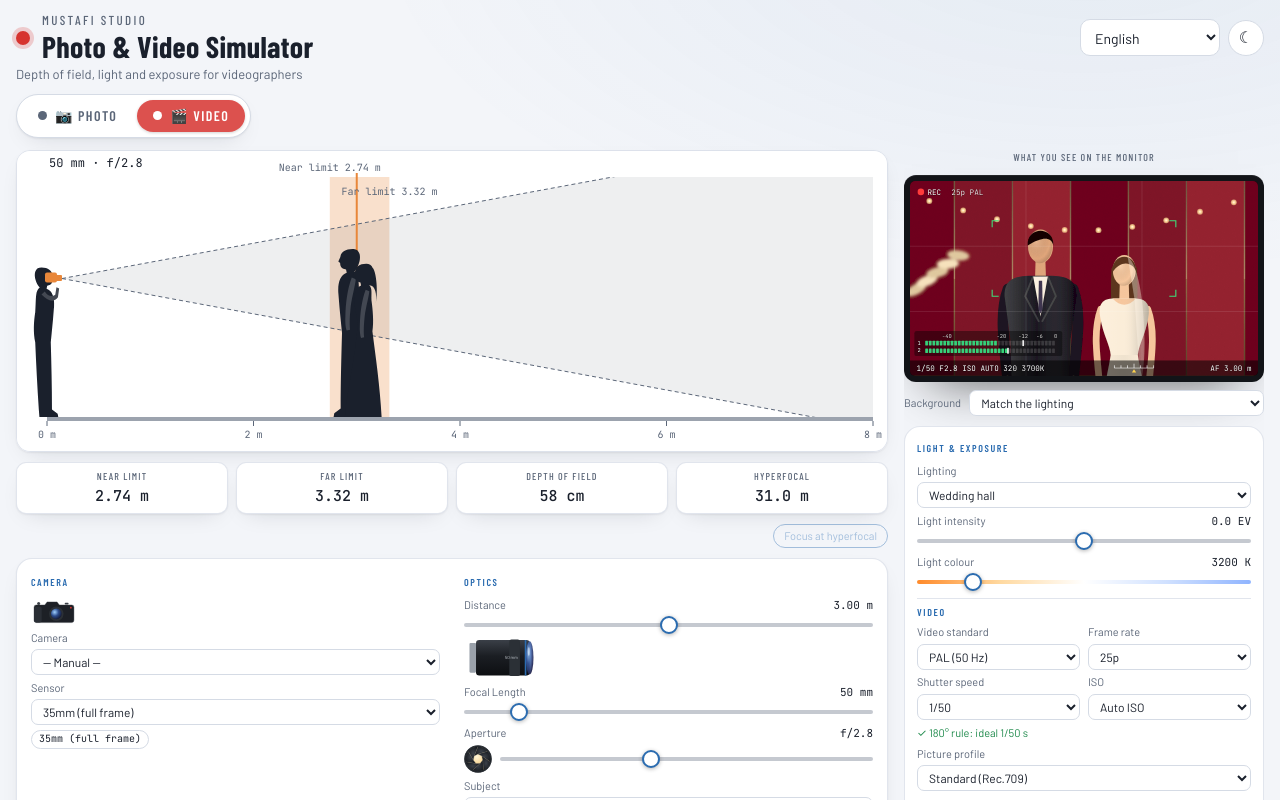
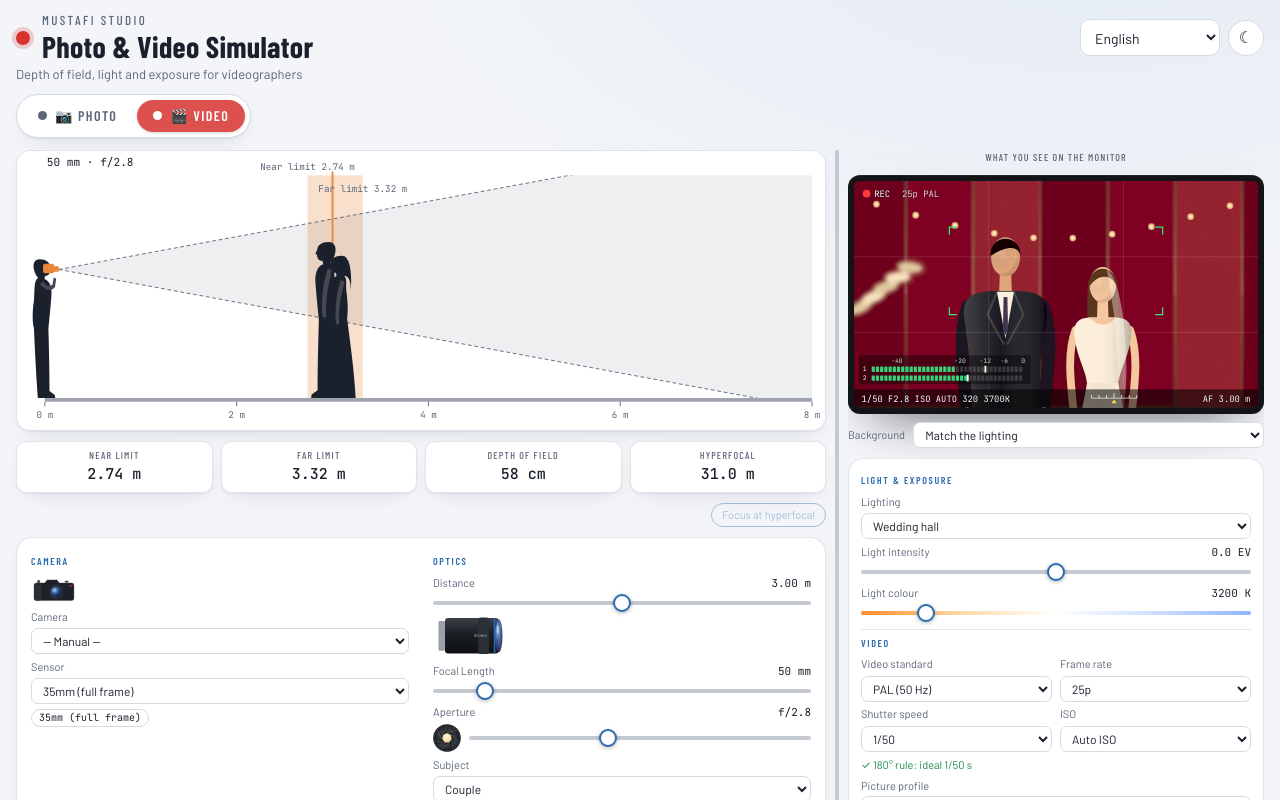
Before and after one commit to Ado-prog/video-simulator, a React (Vite) app: page / in a window 1280 px wide. Shown: the top 800 px of the page. Built offline with nearby package versions, Linux system fonts and the light colour scheme.

Commit message:
Draggable divider between side view and monitor (monitor starts at one third)
Co-Authored-By: Claude Opus 5.5 <noreply@anthropic.com>
Claude-Session: https://claude.ai/code/session_01AQX5cKBAsEeKCZ2NjbMUEN

```diff
--- a/src/App.tsx
+++ b/src/App.tsx
@@ -1,4 +1,4 @@
-import { useEffect, useMemo, useState } from "react";
+import { useEffect, useMemo, useRef, useState, type CSSProperties, type PointerEvent as ReactPointerEvent } from "react";
 import Monitor, { type SubjectKind, ROW_GAP, rowCount } from "./Monitor";
 import { MICS, MIC_BRANDS, INTERNAL_MIC, SOURCES, type SourceId, audioLevels, autoGain } from "./audio";
 import PhotoDiagram from "./PhotoDiagram";
@@ -93,6 +93,45 @@ export default function App() {
 
   const [shootMode, setShootMode] = useState<"photo" | "video">("video");
   const isVideo = shootMode === "video";
+
+  // ── Resizable split between the side view and the monitor column
+  const studioRef = useRef<HTMLElement>(null);
+  const [sideFrac, setSideFrac] = useState(() => {
+    try {
+      const v = Number(localStorage.getItem("video-sim-side"));
+      if (v >= 0.2 && v <= 0.65) return v;
+    } catch {
+      /* storage unavailable */
+    }
+    return 1 / 3;
+  });
+  const saveSide = (f: number) => {
+    const v = clamp(f, 0.2, 0.65);
+    setSideFrac(v);
+    try {
+      localStorage.setItem("video-sim-side", String(v));
+    } catch {
+      /* storage unavailable */
+    }
+  };
+  const startDrag = (e: ReactPointerEvent<HTMLDivElement>) => {
+    const el = studioRef.current;
+    if (!el) return;
+    e.preventDefault();
+    (e.target as HTMLElement).setPointerCapture(e.pointerId);
+    const move = (ev: PointerEvent) => {
+      const rect = el.getBoundingClientRect();
+      saveSide((rect.right - ev.clientX) / rect.width);
+    };
+    const up = () => {
+      window.removeEventListener("pointermove", move);
+      window.removeEventListener("pointerup", up);
+      document.body.classList.remove("is-resizing");
+    };
+    document.body.classList.add("is-resizing");
+    window.addEventListener("pointermove", move);
+    window.addEventListener("pointerup", up);
+  };
 
   // ── Camera & lens
   const [cameraId, setCameraId] = useState(DEFAULT_CAMERA);
@@ -737,7 +776,11 @@ export default function App() {
         ))}
       </div>
 
-      <main className={`studio ${isVideo ? "is-video" : "is-photo"}`}>
+      <main
+        ref={studioRef}
+        className={`studio ${isVideo ? "is-video" : "is-photo"}`}
+        style={{ "--side": sideFrac } as CSSProperties}
+      >
         {/* wide area: side view, numbers, camera & optics */}
         <div className="studio-main">
             <PhotoDiagram
@@ -779,6 +822,25 @@ export default function App() {
             {g_optics}
           </div>
           {isVideo && <div className="card card-wide card-audio">{g_audio}</div>}
+        </div>
+
+        <div
+          className="splitter"
+          role="separator"
+          aria-orientation="vertical"
+          aria-valuemin={20}
+          aria-valuemax={65}
+          aria-valuenow={Math.round(sideFrac * 100)}
+          tabIndex={0}
+          title="↔"
+          onPointerDown={startDrag}
+          onDoubleClick={() => saveSide(1 / 3)}
+          onKeyDown={(e) => {
+            if (e.key === "ArrowLeft") saveSide(sideFrac + 0.02);
+            if (e.key === "ArrowRight") saveSide(sideFrac - 0.02);
+          }}
+        >
+          <span aria-hidden="true" />
         </div>
 
         {/* narrow column: camera monitor and settings */}
--- a/src/styles.css
+++ b/src/styles.css
@@ -571,3 +571,22 @@ body { font-size: 14px; }
 .mode-video.is-active { background: color-mix(in srgb, var(--tally) 85%, transparent); color: #fff; }
 .mode-video.is-active .mode-dot { background: #fff; }
 .d-cam-body { fill: var(--zone); }
+
+/* ── Draggable split between side view and monitor column ── */
+.studio { --side: 0.3333; grid-template-columns: minmax(0, 1fr) 14px minmax(280px, calc(var(--side) * 100%)); column-gap: 4px; }
+.splitter {
+  align-self: stretch; cursor: col-resize; touch-action: none;
+  display: flex; justify-content: center; border-radius: 8px;
+}
+.splitter span {
+  width: 4px; height: 100%; min-height: 120px; border-radius: 4px;
+  background: color-mix(in srgb, var(--muted) 30%, transparent);
+  transition: background 0.15s ease;
+}
+.splitter:hover span, .splitter:focus-visible span, body.is-resizing .splitter span { background: var(--accent); }
+.splitter:focus-visible { outline: 2px solid var(--accent); outline-offset: 2px; }
+body.is-resizing { cursor: col-resize; user-select: none; }
+@media (max-width: 980px) {
+  .studio { grid-template-columns: minmax(0, 1fr); }
+  .splitter { display: none; }
+}
```
